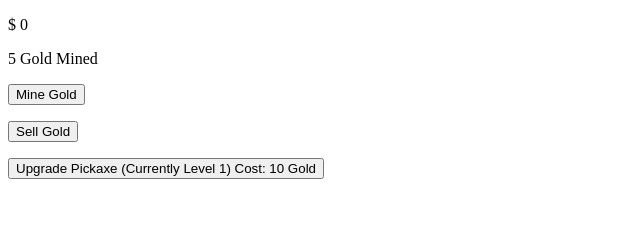
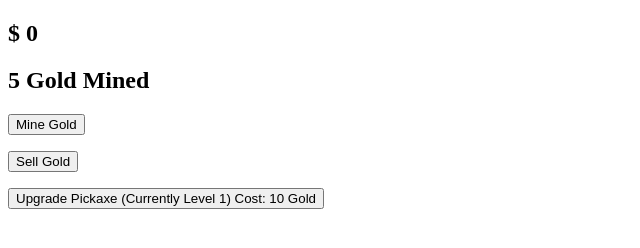
Before and after one commit to coreyellow1/gold-miner, a plain HTML site: page index.html in a window 1280 px wide. Shown: the whole page, without its empty margins (0-640 px from the left). Drawn offline with Linux system fonts and the light colour scheme.

Commit message:
Make moneyTotal and goldMined bigger.

```diff
--- a/index.html
+++ b/index.html
@@ -5,9 +5,10 @@
     <title>Gold Miner v1.0</title>
   </head>
   <body>
-    <p id="moneyTotal">$ 0</p>
-    <p id="goldMined">0 Gold Mined</p>
+    <h2 id="moneyTotal">$ 0</h2>
+    <p><h2 id="goldMined">0 Gold Mined</h2></p>
     <button onclick="mineGold()">Mine Gold</button>
+    <p></p>
     <p><button onclick="sellGold()">Sell Gold</button></p>
     <p><button onclick="buyGoldPerClick()" id="perClickUpgrade">Upgrade Pickaxe (Currently Level 1) Cost: 10 Gold</button></p>
     <script src="main.js" charset="utf-8" type="text/javascript"></script>
```
